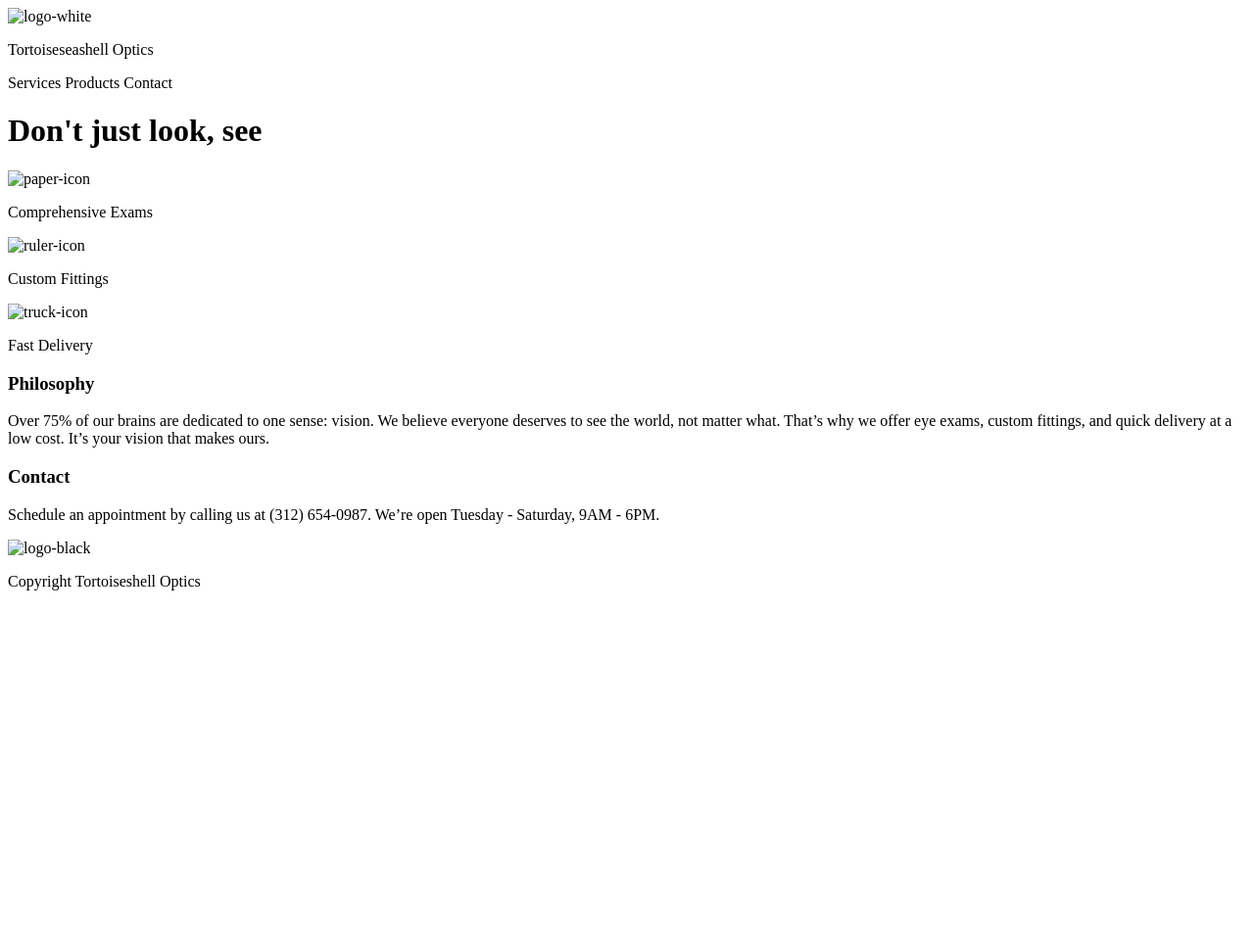
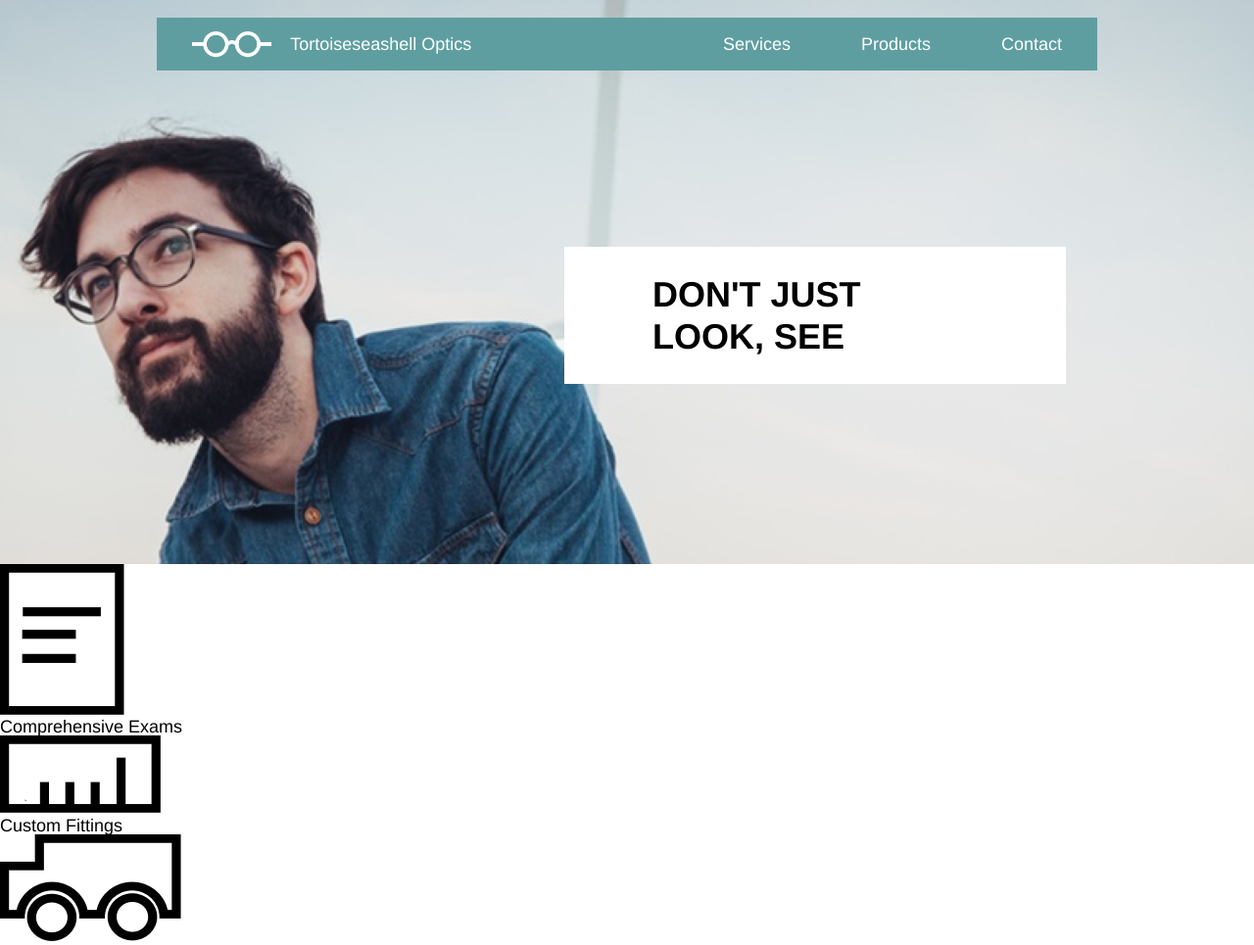
Before and after one commit to jpbsalibe/tortoiseshell, a plain HTML site: page index.html in a window 1280 px wide. Shown: the top 965 px of the page at 98% size. Before the commit the page ends 800 px from the top, so only its background shows below. Drawn offline with Linux system fonts and the light colour scheme.

Commit message:
HTML part of css Desktop Version

```diff
--- a/index.html
+++ b/index.html
@@ -5,41 +5,44 @@
         <Title>Tortoise Optics</Title>
         <meta charset="utf-8">
         <meta name="viewport" content="width=device-width, initial-scale=1.0">
-        <link src="resources/css/reset.css" rel="stylesheet" type="text/css">
-        <link src="resources/css/style.css" rel="stylesheet" type="text/css">
+        <link href="resources/css/reset.css" rel="stylesheet" type="text/css">
+        <link href="resources/css/style.css" rel="stylesheet" type="text/css">
     </head>
 
     <body>
         <header>
-            <div class="logo">
-                <img href="resources/images/logo-white.png" alt="logo-white">
-                <p>Tortoiseseashell Optics</p>
+            <div class="nav-bar container flex">
+                <div class="logo flex">
+                    <img src="resources/images/logo-white.png" alt="logo-white">
+                    <p>Tortoiseseashell Optics</p>
+                </div>
+                <nav class="navigation flex">
+                    <span>Services</span>
+                    <span>Products</span>
+                    <span>Contact</span>
+                </nav>
             </div>
-            <nav>
-                <span>Services</span>
-                <span>Products</span>
-                <span>Contact</span>
-            </nav>
             <div class="banner">
                 <h1>Don't just look, see</h1>
             </div>
         </header>
 
+
         <!--- CONTENT --->
 
             <!--- SERVICES --->
 
-        <div id="services">
+        <div id="services container flex">
             <div class="service">
-                <img href="resources/images/paper-icon.png" alt="paper-icon">
+                <img src="resources/images/paper-icon.png" alt="paper-icon">
                 <p>Comprehensive Exams</p>
             </div>
             <div class="service">
-                <img href="resources/images/ruler-icon.png" alt="ruler-icon">
+                <img src="resources/images/ruler-icon.png" alt="ruler-icon">
                 <p>Custom Fittings</p>
             </div>
             <div class="service">
-               <img href="resources/images/truck-icon.png" alt="truck-icon">
+               <img src="resources/images/truck-icon.png" alt="truck-icon">
                 <p>Fast Delivery</p>
             </div>
         </div>
@@ -60,7 +63,7 @@
             <!--- FOOTER --->
 
         <footer>
-            <img href="resources/images/logo-black.png" alt="logo-black">
+            <img src="resources/images/logo-black.png" alt="logo-black">
             <p>Copyright Tortoiseshell Optics</p>
         </footer>
 
--- a/resources/css/style.css
+++ b/resources/css/style.css
@@ -0,0 +1,137 @@
+/*--- GENERAL STYLES ---*/
+
+html {
+    font-size: 18px;
+    line-height: 1.4;
+}
+
+body {
+    font-family: Helvetica;
+}
+
+/*--- CONTAINERS AND FLEX ---*/
+
+.container {
+    width: 960px;
+    margin: auto;
+}
+
+.flex {
+    display: flex;
+}
+
+/*--- HEADER ---*/
+
+header {
+    background: url(../images/glasses-bg.png) no-repeat center/cover;
+/*    width: 100%;*/
+    height: 31rem;
+    color: white;
+    padding-top: 1rem;
+}
+
+.nav-bar {
+    background-color: cadetblue;
+    justify-content: space-between;
+}
+
+.navigation span {
+    padding: 1rem 2rem;
+}
+
+.logo {
+    align-items: center;
+}
+
+.logo img {
+    height: 1.5rem;
+    padding-left: 2rem;
+    padding-right: 1rem;
+}
+
+.logo p {
+    font-size: 1rem;
+}
+
+    /*--- BANNER ---*/
+
+.banner {
+    margin-top: 10rem;
+    width: 40%;
+    position: relative;
+    left: 45%;
+}
+
+.banner h1 {
+    background-color: white;
+    color: black;
+    padding: 1.5rem 5rem;
+    font-weight: bold;
+    text-transform: uppercase;
+    font-size: 2rem;
+    line-height: 1.2;
+}
+
+/*--- MAIN CONTENT ---*/
+
+    /*--- SERVICES ---*/
+
+#services {
+    padding-top: 3rem;
+    padding-bottom: 3rem;
+    height: 8rem;
+}
+
+.products {
+    justify-content: space-around;
+    flex-wrap: wrap;
+    padding: 0 6rem;
+}
+
+.exams,
+.fittings,
+delivery {
+    text-align: center;
+    line-height: 1.4;
+    padding: 0;
+}
+
+.exams img {
+    width: 3.5rem;
+    padding-bottom: 0.75rem;
+}
+
+.fittings img,
+.delivery img {
+    width: 5rem;
+    padding-bottom: 2.2rem;
+}
+
+
+/*--- CONTACTS ---*/
+
+
+.philosophy,
+.contact {
+    width:
+    padding: 0 5%;
+}
+
+.philosophy h3,
+.contact h3 {
+    width: 30%;
+    font-weight: bold;
+    font-size: 1rem;
+    text-transform: uppercase;
+    color: white;
+    background-color: cadetblue;
+    padding: 1.25rem 0.5rem;
+}
+
+.philosophy p {
+    width: 35%;
+    padding-top: 1rem;
+}
+
+
+/*--- FOOTER ---*/
```
